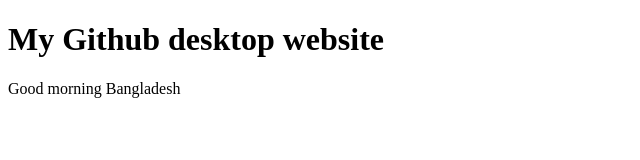
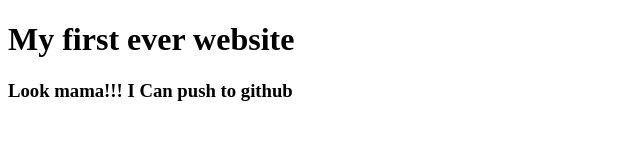
Before and after one commit to akasadpghero/my-first-website, a plain HTML site: page index.html in a window 1280 px wide. Shown: the whole page, without its empty margins (0-640 px from the left). Drawn offline with Linux system fonts and the light colour scheme.

Commit message:
learn github

```diff
--- a/index.html
+++ b/index.html
@@ -7,11 +7,7 @@
     <title>my Github desktop website </title>
 </head>
 <body>
-    <h1>My Github desktop website</h1>
-    <div>
-        <p>Good morning Bangladesh</p>
-    </div>
-
-
+    <h1>My first ever website</h1>
+    <h3>Look mama!!! I Can push to github</h3>
 </body>
 </html>
```
